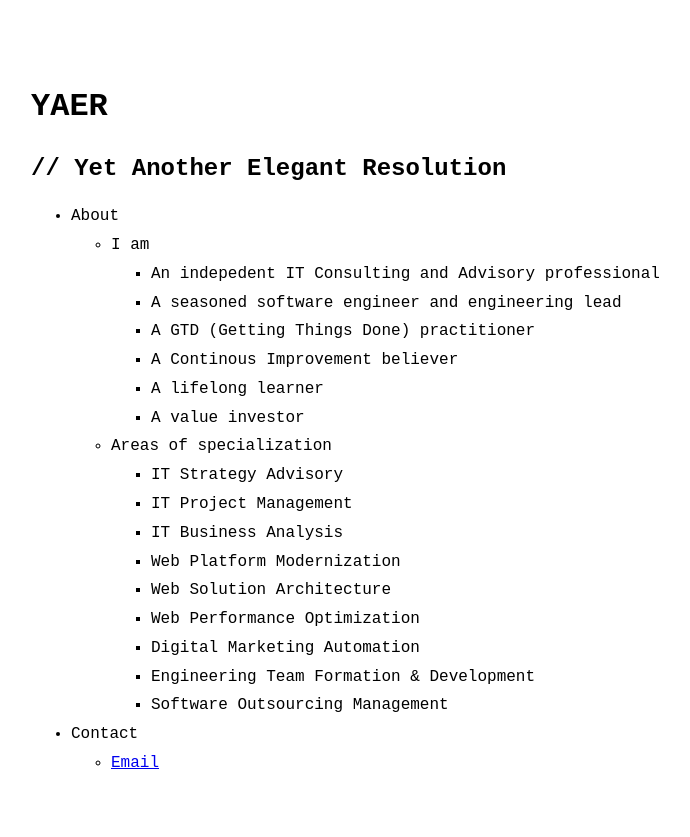
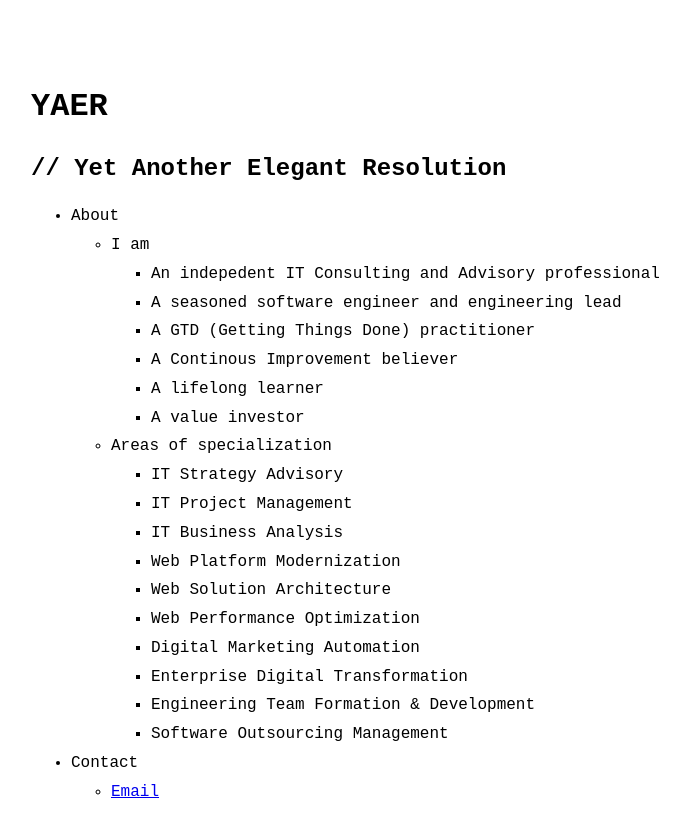
Before and after one commit to dotobe/yaer, a Jekyll site: the page built from index.md, in a window 1280 px wide. Shown: the top 837 px of the page, without its empty margins (289-979 px from the left). Built offline with Jekyll 4.4.1, drawn with Linux system fonts in a browser that asks for light colours.

Commit message:
update areas of specialization

```diff
--- a/_data/menu.yml
+++ b/_data/menu.yml
@@ -22,6 +22,7 @@ entries:
           - title: Web Solution Architecture
           - title: Web Performance Optimization
           - title: Digital Marketing Automation
+          - title: Enterprise Digital Transformation
           - title: Engineering Team Formation & Development
           - title: Software Outsourcing Management
 
```
